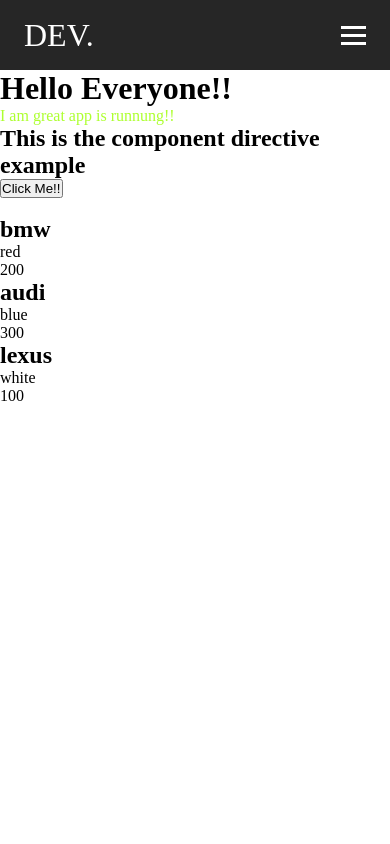
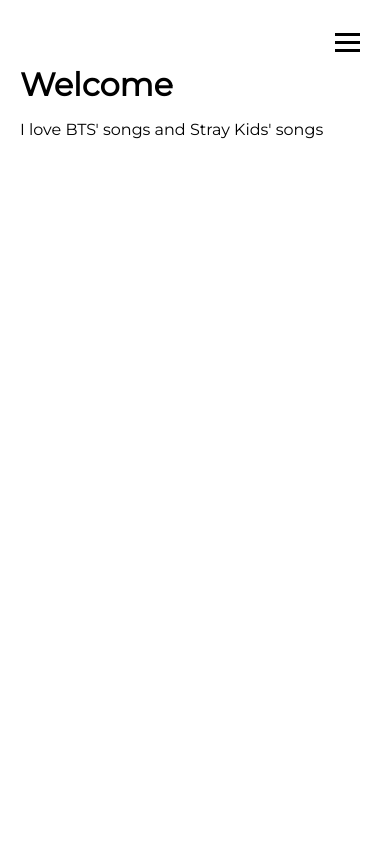
Before and after one commit to Shilpa3107/Angularcodes, an Angular app: page / in a window 390 px wide. Shown: the top 844 px of the page. Built offline with nearby package versions, Linux system fonts and the light colour scheme.

Commit message:
Added sidebar hamburger menu

```diff
--- a/src/index.html
+++ b/src/index.html
@@ -10,7 +10,7 @@
 </head>
 <body>
 
-  <header>
+  <!-- <header>
     <nav class="navbar">
       <a href="#" class = "nav-branding">DEV.</a>
       <ul class ="nav-menu">
@@ -43,9 +43,43 @@
     navMenu.classList.toggle("active");
 })
 console.log("hello");
-   </script>
+   </script> -->
 
+<div class ="app">
+  <aside class="sidebar">
+    <h2>MENU</h2>
+    <nav class = "menu">
+      <a href="#" class ="menu-item is-active">HOME</a>
+      <a href="#" class ="menu-item">ABOUT</a>
+      <a href="#" class ="menu-item">CONTACT</a>
+
+    </nav>
+  </aside>
+  <main class="content">
+    <div class="hamburger-container">
+      <div class="menu-toggle">
+        <div class="hamburger">
+          <span class="bar"></span>
+          <span class="bar"></span>
+          <span class="bar"></span>
+        </div>
+      </div>
+    </div>
+
+    <h1>Welcome</h1>
+    <p>I love BTS' songs and Stray Kids' songs</p>
+
+  </main>
+</div>
   <app-root></app-root>
+  <script>
+  const menu_toggle = document.querySelector(".menu-toggle");
+  const sidebar = document.querySelector(".sidebar");
 
+  menu_toggle.addEventListener("click",() =>{
+    menu_toggle.classList.toggle("is-active");
+    sidebar.classList.toggle("is-active");
+  })
+</script>
 </body>
 </html>
--- a/src/styles.css
+++ b/src/styles.css
@@ -1,4 +1,4 @@
-  *{
+  /* *{
     padding: 0;
     margin:0;
     box-sizing:border-box;
@@ -82,4 +82,104 @@
         left:0;
     }
 
+  } */
+  @import url('https://fonts.googleapis.com/css2?family=Montserrat&display=swap');
+
+  *{
+    margin:0;
+    padding:0;
+    box-sizing: border-box;
+    font-family: "Montserrat", sans-serif;
   }
+  .app{
+    display:flex;
+    min-height: 100vh;
+  }
+  .sidebar{
+    width:300px;
+    padding:2rem 1rem;
+    background-color: black;
+  }
+  .sidebar h2{
+    color:white;
+    font-size:0.85rem;
+    margin-bottom:0.5rem;
+  }
+  .sidebar a{
+    font-size:0.85rem;
+  }
+  .menu-item{
+    display:flex;
+    padding:1em 0;
+    color:white;
+    text-decoration:none;
+    transition: 0.3s ease-out;
+  }
+  .menu-item:hover,
+  .menu-item.is-active{
+    color:gray;
+  }
+  .content{
+    flex-grow:1;
+    padding:20px;
+  }
+
+  .content h1{
+    margin-bottom: 1rem;
+  }
+  .hamburger-container{
+
+    width:100%;
+    display:flex;
+    justify-content: flex-end;
+  }
+  .menu-toggle{
+    /* background-color: black; */
+    width:45px;
+    height:45px;
+    border-radius: 50%;
+    cursor: pointer;
+    display: none;
+  }
+
+  .hamburger{
+    cursor:pointer;
+    position:relative;
+    top:17%;
+
+  }
+  .bar{
+    display:block;
+    width:25px;
+    height:3px;
+    background-color: black;
+    margin: 5px auto;
+    transition:all 0.3s ease;
+  }
+  .menu-toggle.is-active .bar:nth-child(2){
+    opacity:0;
+  }
+  .menu-toggle.is-active .bar:nth-child(1){
+    transform: translateY(8px) rotate(45deg);
+  }
+  .menu-toggle.is-active .bar:nth-child(3){
+    transform: translateY(-8px) rotate(-45deg);
+  }
+  @media(max-width:9024px){
+    .menu-toggle{
+      display:block;
+    }
+
+    .sidebar{
+      position:fixed;
+      top:0;
+      left:-300px;
+      height:100vh;
+      width:300px;
+      transition: 0.2s linear;
+    }
+    .sidebar.is-active{
+      left:0;
+    }
+
+  }
```
